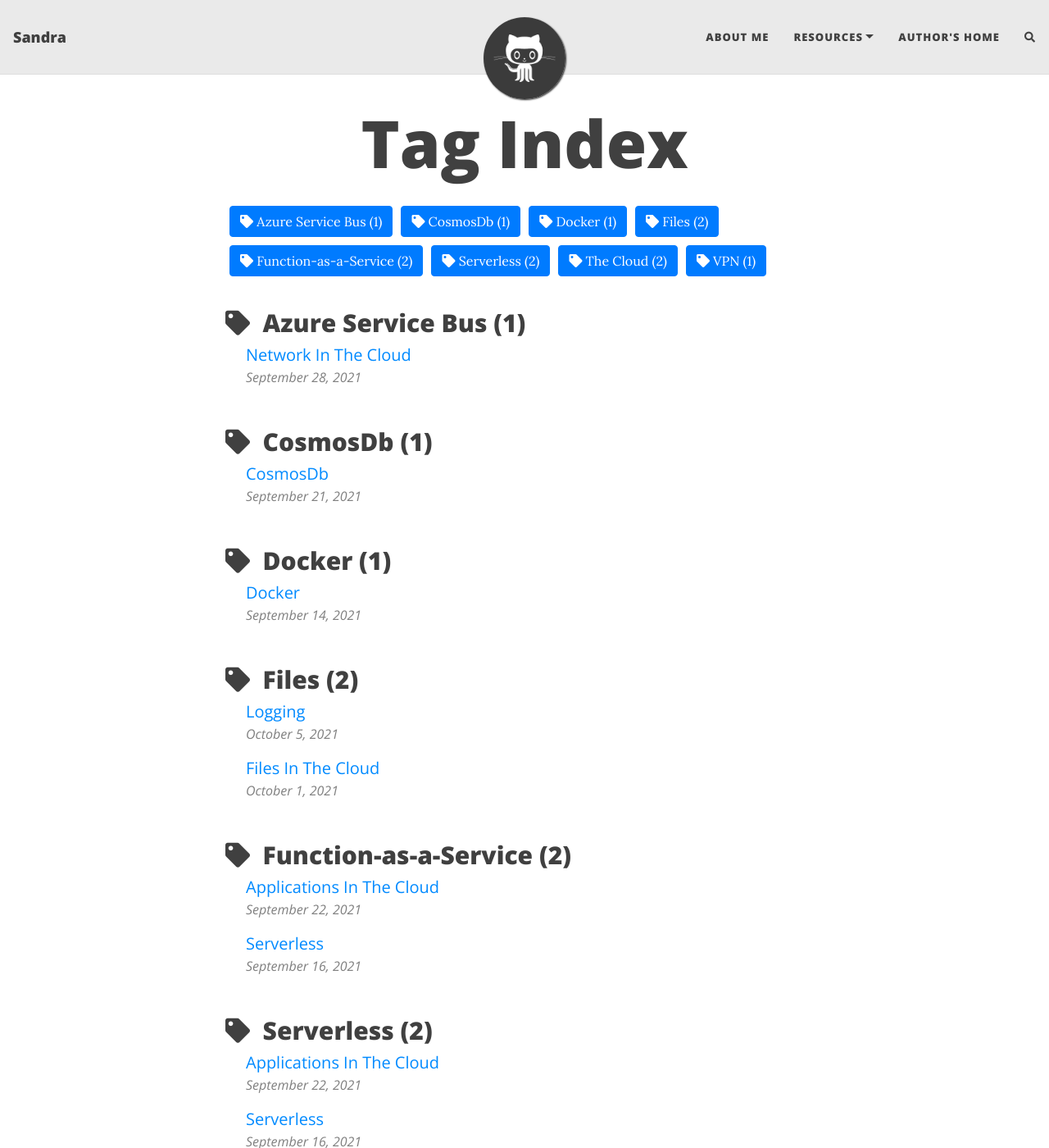
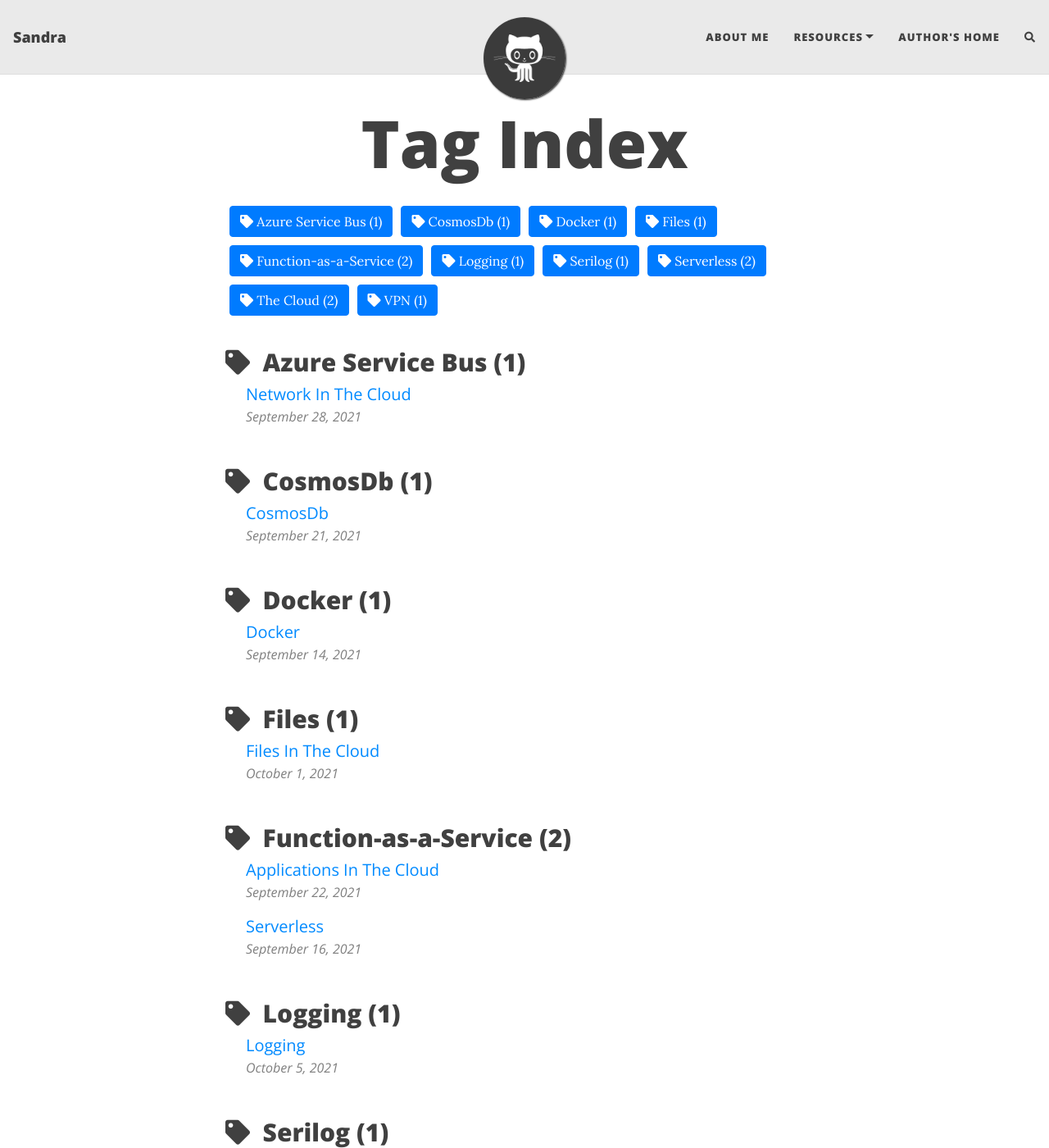
Before and after one commit to SaAlgervik/SaAlgerik.github.io, a Jekyll site: the page built from tags.html, in a window 1280 px wide and 1400 px high. Shown: the whole window at 82% size. Built offline with Jekyll 4.4.1, drawn with Linux system fonts in a browser that asks for light colours; nearby versions of some CDN libraries; comment, search, counter and statistics services are not loaded; some of the changed text lies outside the part shown.

Commit message:
Update 2021-10-05-Logging-Cloud-Applications.md

```diff
--- a/_posts/2021-10-05-Logging-Cloud-Applications.md
+++ b/_posts/2021-10-05-Logging-Cloud-Applications.md
@@ -5,7 +5,7 @@ subtitle: Makes All Applications Better
 cover-img: https://images.unsplash.com/photo-1454182590747-830146fabd33?ixid=MnwxMjA3fDB8MHxwaG90by1wYWdlfHx8fGVufDB8fHx8&ixlib=rb-1.2.1&auto=format&fit=crop&w=1170&q=80
 thumbnail-img: https://images.unsplash.com/photo-1518186285589-2f7649de83e0?ixid=MnwxMjA3fDB8MHxwaG90by1wYWdlfHx8fGVufDB8fHx8&ixlib=rb-1.2.1&auto=format&fit=crop&w=1074&q=80
 share-img: /assets/img/path.jpg
-tags: [Files]
+tags: [Logging, Serilog]
 ---
 
 #### Application?
```
Also changed, not shown: other parts of _posts/2021-10-05-Logging-Cloud-Applications.md (+1 -1 lines).
